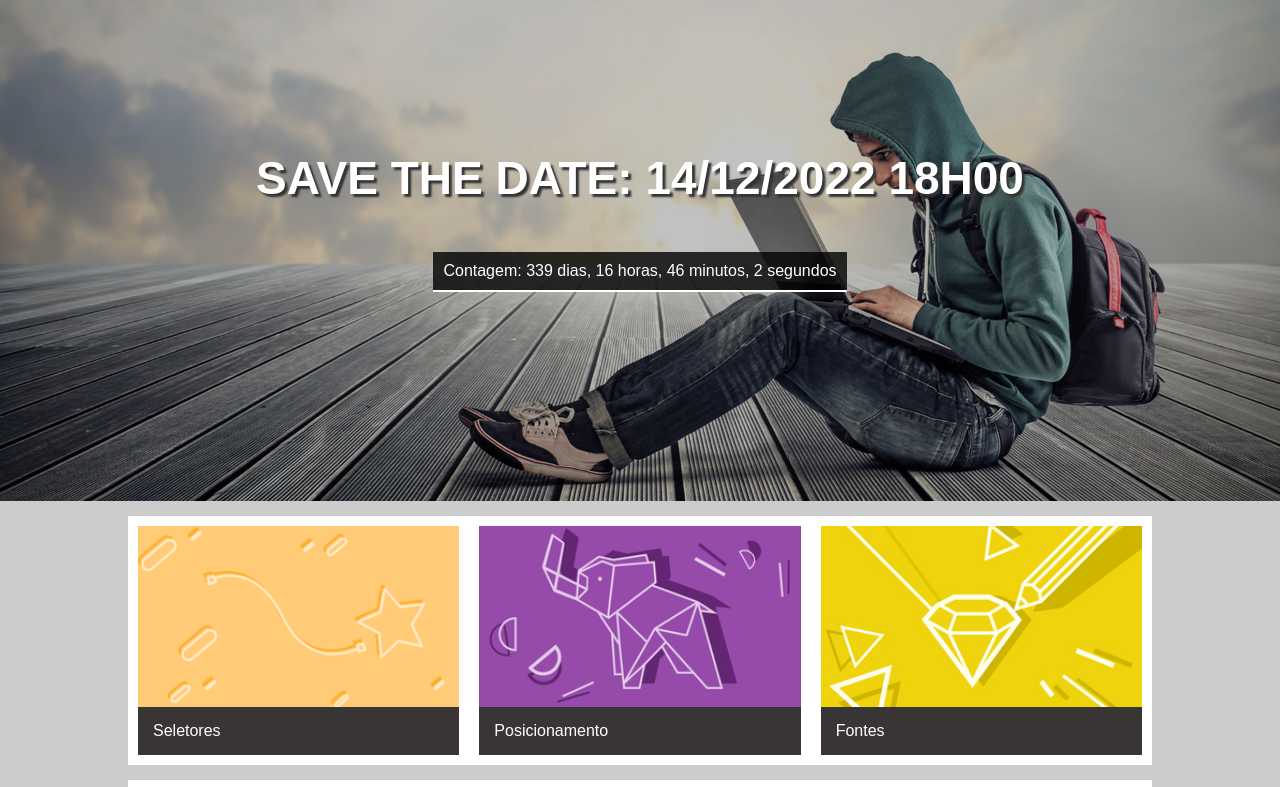
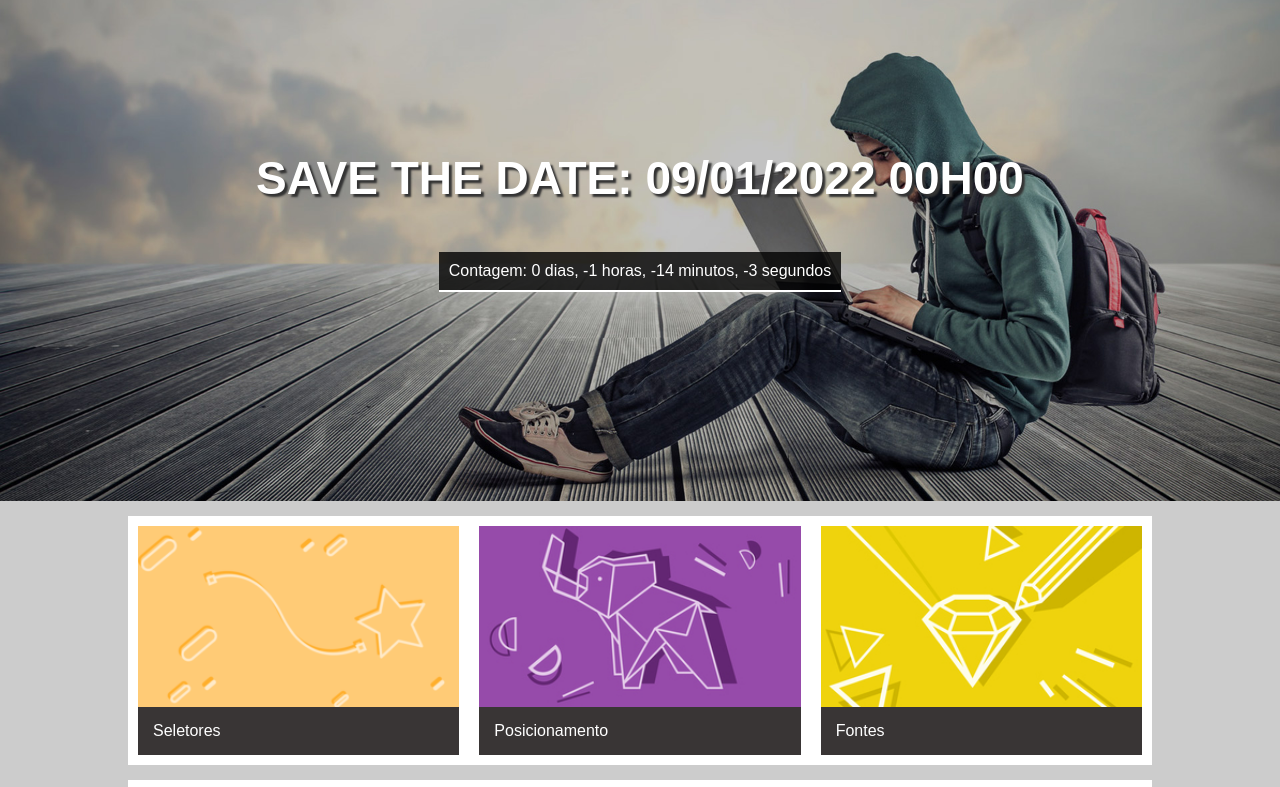
Before and after one commit to hulluxhd/Aprendizado, a plain HTML site: page Curso JS/objetos/Date/saveTheDate_original/index.html in a window 1280 px wide. Shown: the top 787 px of the page. Drawn offline with Linux system fonts and the light colour scheme.

Commit message:
finalizando Intervals. Iniciando BOM

```diff
--- a/Curso JS/objetos/Date/saveTheDate_original/index.html
+++ b/Curso JS/objetos/Date/saveTheDate_original/index.html
@@ -20,7 +20,7 @@
 
 
             <div class="hero-content">
-                <h1>Save the Date: <span> 14/12/2022 18H00</span></h1>
+                <h1>Save the Date: <span> 09/01/2022 00H00</span></h1>
                 <!--                 <p>Contagem Regressiva: </p> -->
             </div>
         </header>
@@ -63,7 +63,7 @@
         </footer>
     </div>
 
-    <script src="js/savethedate.js"></script>
+    <script src="js/savethedate2.js"></script>
 </body>
 
 </html>
--- a/Curso JS/objetos/Date/saveTheDate_original/js/savethedate.js
+++ b/Curso JS/objetos/Date/saveTheDate_original/js/savethedate.js
@@ -46,13 +46,15 @@
     console.log(dateLeft/SECONDS)
     console.log(secondsLeft)
 
-    addToHTML(daysLeft, hoursLeft, minutesLeft, secondsLeft)
+
+
 
     function addToHTML(dia, hora, minuto, segundo){
         const p = document.createElement('p')
         p.textContent = `Contagem: ${dia} dias, ${hora} horas, ${minuto} minutos, ${segundo} segundos`
         document.querySelector('.hero-content').insertAdjacentElement('beforeend', p)
     }
+
 
 
 
--- /dev/null
+++ b/Curso JS/objetos/Date/saveTheDate_original/js/savethedate2.js
@@ -0,0 +1,60 @@
+(function () {
+    const completeDate = document.querySelector('.hero-content h1 span').innerText
+
+
+    const dateEvent = separarData(completeDate) // é a data passada no span
+    console.log(dateEvent)
+
+    // vamos criar agora uma data para HOJE
+
+
+
+
+    const p = document.createElement('p')
+    document.querySelector('.hero-content').insertAdjacentElement('beforeend', p)
+
+    const SECONDS = 1000
+    const MINUTES = 60 * SECONDS
+    const HOUR = 60 * MINUTES
+    const DAY = 24 * HOUR
+
+    function updateDate(){
+        const dateToday = new Date()
+        let dateLeft = dateEvent.getTime() - dateToday.getTime()
+        const daysLeft = parseInt(dateLeft / DAY)
+        dateLeft = dateLeft - daysLeft * DAY
+        const hoursLeft = parseInt(dateLeft / HOUR)
+        dateLeft = dateLeft - hoursLeft * HOUR
+        const minutesLeft = parseInt(dateLeft / MINUTES)
+        dateLeft = dateLeft - minutesLeft * MINUTES
+        const secondsLeft = parseInt(dateLeft / SECONDS)
+        dateLeft = dateLeft - secondsLeft * SECONDS
+
+        addToHTML(daysLeft, hoursLeft, minutesLeft, secondsLeft)
+    }
+
+    function addToHTML(dia, hora, minuto, segundo) {
+        p.textContent = `Contagem: ${dia} dias, ${hora} horas, ${minuto} minutos, ${segundo} segundos`
+    }
+
+    setInterval(updateDate, 500)
+
+
+
+
+
+
+
+
+
+
+    function separarData(string) {
+        const [data, hora] = string.split(' ')
+        const [dia, mes, ano] = data.split('/')
+        const [h, min] = hora.split('H')
+        // ano, mes, dia | padrão en-US
+        return new Date(ano, mes - 1, dia, h, min)
+
+    }
+
+})()
```
Also changed, not shown: Curso JS/intervals/introducao.js (added, +9 -0 lines).
